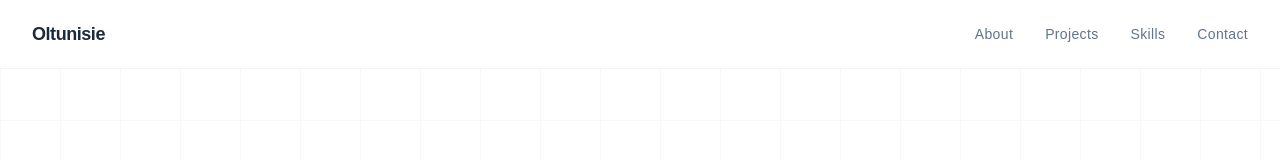
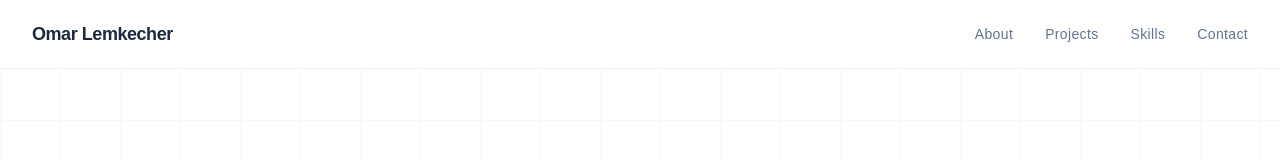
Before and after one commit to Oltunisie/Portfolio, a Next.js app: page /Portfolio/ in a window 1280 px wide. Shown: the top 160 px of the page. Built offline with nearby package versions, Linux system fonts and the light colour scheme.

Commit message:
Update Navbar.tsx

```diff
--- a/components/Navbar.tsx
+++ b/components/Navbar.tsx
@@ -21,7 +21,7 @@ export default function Navbar() {
         onClick={() => window.scrollTo({ top: 0, behavior: "smooth" })}
         className="text-slate-800 font-semibold tracking-tight text-lg hover:text-blue-900 transition-colors"
       >
-        Oltunisie
+        Omar Lemkecher
       </button>
       <ul className="flex gap-8">
         {links.map((link) => (
```
